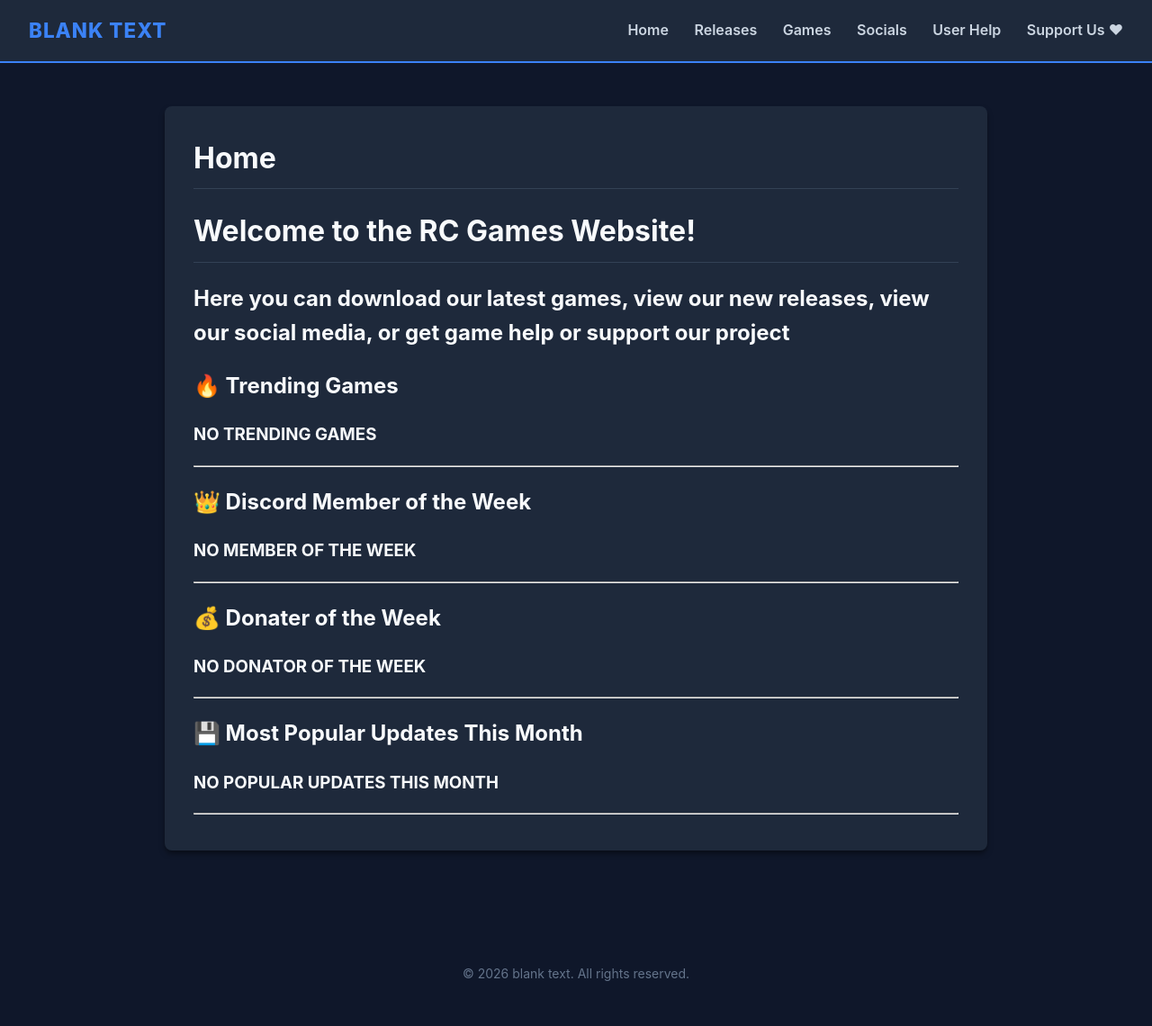
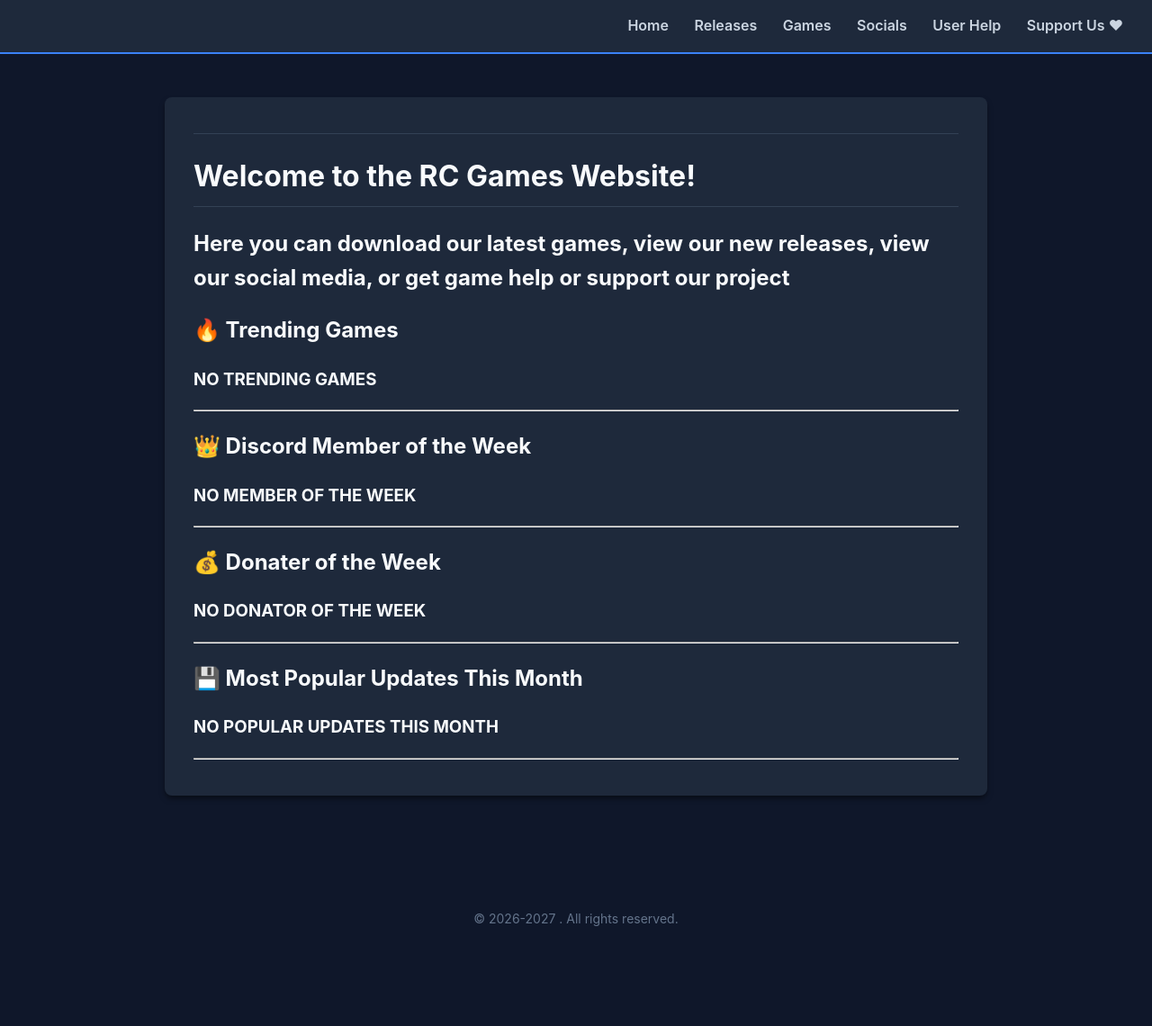
Before and after one commit to RCgames-devs/RCgames-devs.github.io, a Jekyll site: the page built from index.md, in a window 1280 px wide. Shown: the whole page at 90% size. Built offline with Jekyll 4.4.1, drawn with Linux system fonts in a browser that asks for light colours; after the commit the page ends 1078 px from its top, so only the background shows below that.

Commit message:
Update page.html

```diff
--- a/_layouts/page.html
+++ b/_layouts/page.html
@@ -82,7 +82,7 @@
 
     <!-- CUSTOM NAVIGATION BAR -->
     <header class="site-header">
-        <div class="logo">{{ site.title }}</div>
+        <div class="logo">{{ RC Games }}</div>
         <nav class="nav-links">
             <a href="/">Home</a>
             <a href="/releases">Releases</a>
@@ -95,13 +95,13 @@
 
     <!-- CONTENT INJECTION MODULE -->
     <main class="main-content">
-        <h1>{{ page.title }}</h1>
+        <h1>{{ RC Games }}</h1>
         {{ content }}
     </main>
 
     <!-- FOOTER TERMINAL -->
     <footer class="site-footer">
-        <p>&copy; 2026 {{ site.title }}. All rights reserved.</p>
+        <p>&copy; 2026-2027 {{ RC Games }}. All rights reserved.</p>
     </footer>
 
 </body>
```
